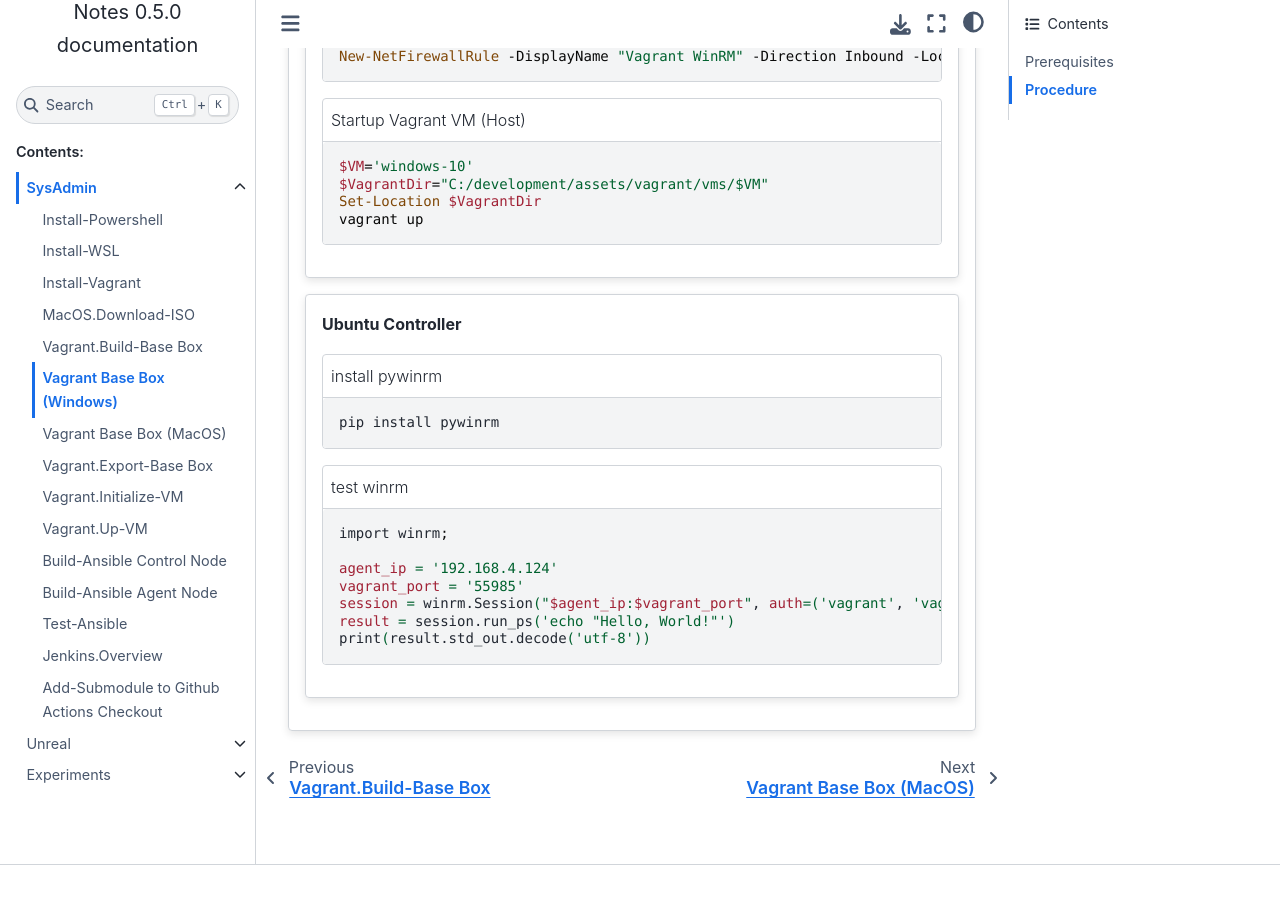
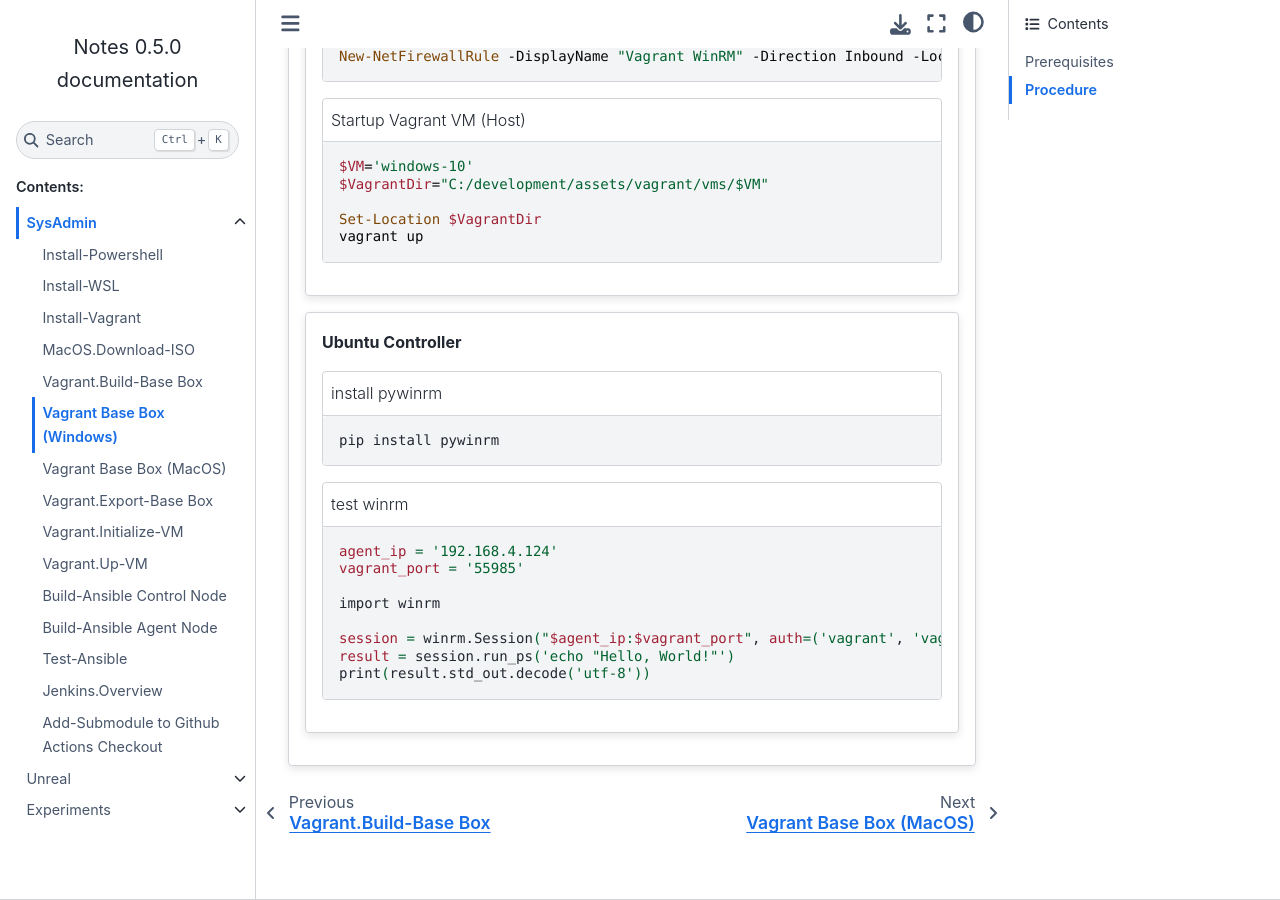
Before and after one commit to Liimurr/notes, a Sphinx documentation site: the page built from doc/src/Vagrant.Build-BaseBox_Windows.rst, in a window 1280 px wide and 900 px high, scrolled down 2339 px. Built offline with Sphinx 7.4.7 and the Sphinx Book theme 1.1.4, drawn with Linux system fonts in a browser that asks for light colours; pages that are not in the unit, such as notebooks, are missing from menus; before the commit the page ends 3204 px from its top, so only the background shows below that.

```diff
--- a/doc/src/Vagrant.Build-BaseBox_Windows.rst
+++ b/doc/src/Vagrant.Build-BaseBox_Windows.rst
@@ -104,6 +104,7 @@ Procedure
 
          $VM='windows-10'
          $VagrantDir="C:/development/assets/vagrant/vms/$VM"
+
          Set-Location $VagrantDir
          vagrant up
 
@@ -117,10 +118,11 @@ Procedure
       .. code-block:: shell
          :caption: test winrm
 
-         import winrm;
-
          agent_ip = '192.168.4.124'
          vagrant_port = '55985'
+
+         import winrm
+
          session = winrm.Session("$agent_ip:$vagrant_port", auth=('vagrant', 'vagrant'))
          result = session.run_ps('echo "Hello, World!"')
          print(result.std_out.decode('utf-8'))
```
